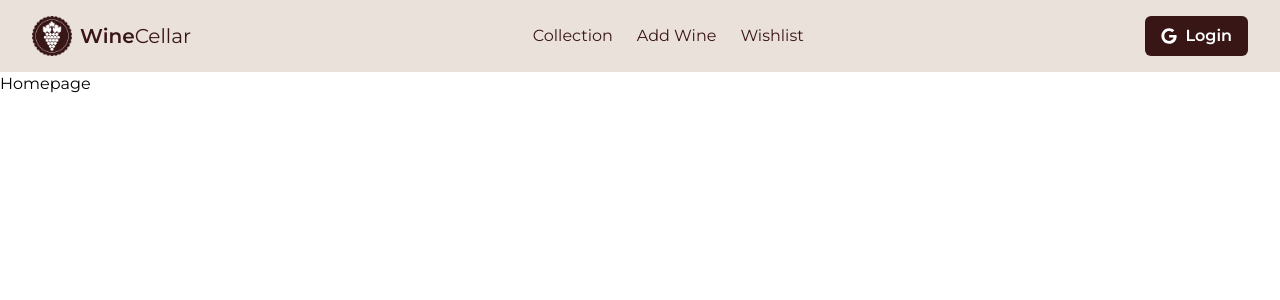
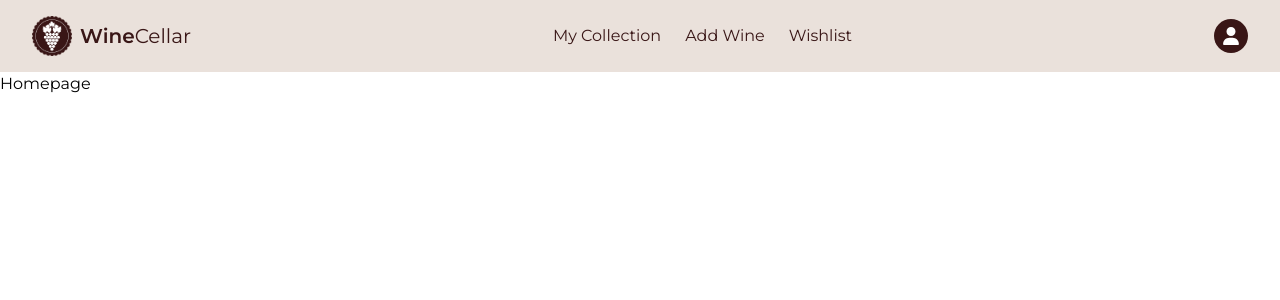
Before and after one commit to EdwinSch/next-wine-cellar, a Next.js app: page / in a window 1280 px wide. Shown: the top 300 px of the page. Built offline with nearby package versions, Linux system fonts and the light colour scheme.

Commit message:
optimize header and navigation

```diff
--- a/app/layout.jsx
+++ b/app/layout.jsx
@@ -1,7 +1,7 @@
 import "./globals.css";
 import { Montserrat } from "next/font/google";
 
-import Navbar from "@/components/Navbar";
+import Header from "@/components/Header";
 
 const montserrat = Montserrat({
   subsets: ["latin"],
@@ -19,7 +19,7 @@ export default function RootLayout({ children }) {
   return (
     <html lang="en">
       <body className={montserrat.className}>
-        <Navbar />
+        <Header />
         {children}
       </body>
     </html>
--- a/components/Navbar.jsx
+++ b/components/Header.jsx
@@ -1,14 +1,16 @@
 "use client";
-
 import Link from "next/link";
 import Image from "next/image";
 import logo from "@/assets/logo-primary.png";
 import { useState } from "react";
-import { FaBars, FaGoogle, FaX } from "react-icons/fa6";
+import { FaBars, FaGoogle, FaX, FaUser } from "react-icons/fa6";
+import Navigation from "./Navigation";
 import MobileNav from "./MobileNav";
 
-const Navbar = () => {
+const Header = () => {
   const [isMobileMenuOpen, setIsMobileMenuOpen] = useState(false);
+  // Temporary login testing
+  const [isLoggedIn, setIsLoggedIn] = useState(true);
 
   return (
     <header className="bg-secondary relative">
@@ -39,29 +41,31 @@ const Navbar = () => {
         </Link>
 
         {/* Navigation */}
-        <nav className="hidden sm:flex items-center gap-6 text-primary">
-          <Link href="/collection" className="hover:text-primaryHover">
-            Collection
-          </Link>
-          <Link href="/collection/add" className="hover:text-primaryHover">
-            Add Wine
-          </Link>
-          <Link href="/wishlist" className="hover:text-primaryHover">
-            Wishlist
-          </Link>
-        </nav>
+        <Navigation isLoggedIn={isLoggedIn} />
 
-        {/* Login Button */}
-        <button className="px-4 py-2 font-semibold bg-primary text-white hover:bg-primaryHover duration-200 rounded-md flex gap-2 items-center">
-          <FaGoogle /> Login
-        </button>
+        {/* Logged In/Out Buttons */}
+        {isLoggedIn ? (
+          <button className="bg-primary p-2 rounded-full" type="button">
+            <FaUser className="text-white text-lg" />
+          </button>
+        ) : (
+          <button
+            className="px-4 py-1.5 font-semibold bg-primary text-white hover:bg-primaryHover duration-200 rounded-md flex gap-2 items-center"
+            type="button"
+          >
+            <FaGoogle /> Login
+          </button>
+        )}
       </div>
 
-      {/* Show Mobile Menu */}
+      {/* Show/Hide Mobile Menu (absolute) */}
       {isMobileMenuOpen && (
-        <MobileNav setIsMobileMenuOpen={setIsMobileMenuOpen} />
+        <MobileNav
+          setIsMobileMenuOpen={setIsMobileMenuOpen}
+          isLoggedIn={isLoggedIn}
+        />
       )}
     </header>
   );
 };
-export default Navbar;
+export default Header;
--- a/components/MobileNav.jsx
+++ b/components/MobileNav.jsx
@@ -1,28 +1,41 @@
 import Link from "next/link";
+import { usePathname } from "next/navigation";
 
-const MobileNav = ({ setIsMobileMenuOpen }) => {
+const MobileNav = ({ setIsMobileMenuOpen, isLoggedIn }) => {
+  const pathname = usePathname();
+
   return (
-    <nav className="bg-secondary absolute top-[72px] left-0 w-full p-4 flex md:hidden flex-col gap-2">
+    <nav className="bg-secondary absolute top-[72px] left-0 w-full px-4 pb-4 pt-2 flex sm:hidden flex-col gap-4 overflow-hidden">
       <Link
         href="/collection"
-        className="hover:text-primaryHover"
+        className={`${
+          pathname === "/collection" ? "underline underline-offset-4" : ""
+        } hover:text-primaryHover capitalize w-fit`}
         onClick={() => setIsMobileMenuOpen(false)}
       >
-        Collection
+        my collection
       </Link>
+
+      {isLoggedIn && (
         <Link
           href="/collection/add"
-        className="hover:text-primaryHover"
+          className={`${
+            pathname === "/collection/add" ? "underline underline-offset-4" : ""
+          } hover:text-primaryHover capitalize w-fit`}
           onClick={() => setIsMobileMenuOpen(false)}
         >
-        Add Wine
+          add wine
         </Link>
+      )}
+
       <Link
         href="/wishlist"
-        className="hover:text-primaryHover"
+        className={`${
+          pathname === "/wishlist" ? "underline underline-offset-4" : ""
+        } hover:text-primaryHover capitalize w-fit`}
         onClick={() => setIsMobileMenuOpen(false)}
       >
-        Wishlist
+        wishlist
       </Link>
     </nav>
   );
--- /dev/null
+++ b/components/Navigation.jsx
@@ -0,0 +1,46 @@
+import Link from "next/link";
+import { usePathname } from "next/navigation";
+
+const Navigation = ({ isLoggedIn }) => {
+  const pathname = usePathname();
+
+  return (
+    <nav className="hidden sm:flex items-center gap-6 text-primary">
+      <Link
+        href="/collection"
+        className={`${
+          pathname === "/collection"
+            ? "underline underline-offset-4 text-primaryHover"
+            : ""
+        } hover:text-primaryHover capitalize`}
+      >
+        my collection
+      </Link>
+
+      {isLoggedIn && (
+        <Link
+          href="/collection/add"
+          className={`${
+            pathname === "/collection/add"
+              ? "underline underline-offset-4 text-primaryHover"
+              : ""
+          } hover:text-primaryHover capitalize`}
+        >
+          add wine
+        </Link>
+      )}
+
+      <Link
+        href="/wishlist"
+        className={`${
+          pathname === "/wishlist"
+            ? "underline underline-offset-4 text-primaryHover"
+            : ""
+        } hover:text-primaryHover capitalize`}
+      >
+        wishlist
+      </Link>
+    </nav>
+  );
+};
+export default Navigation;
```
Lines whose indentation alone changed are shown as unchanged.
